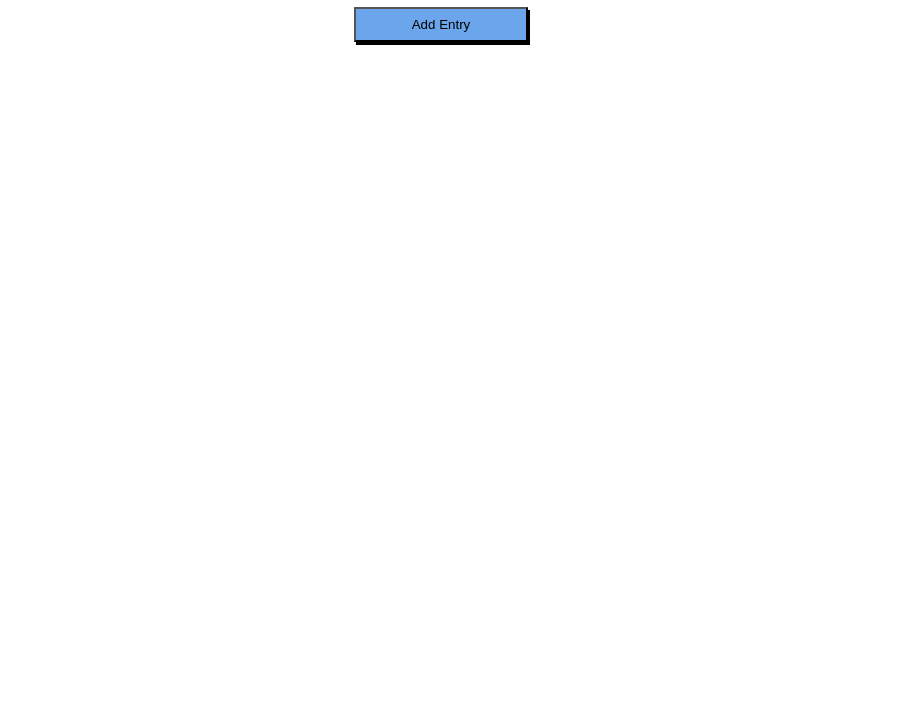
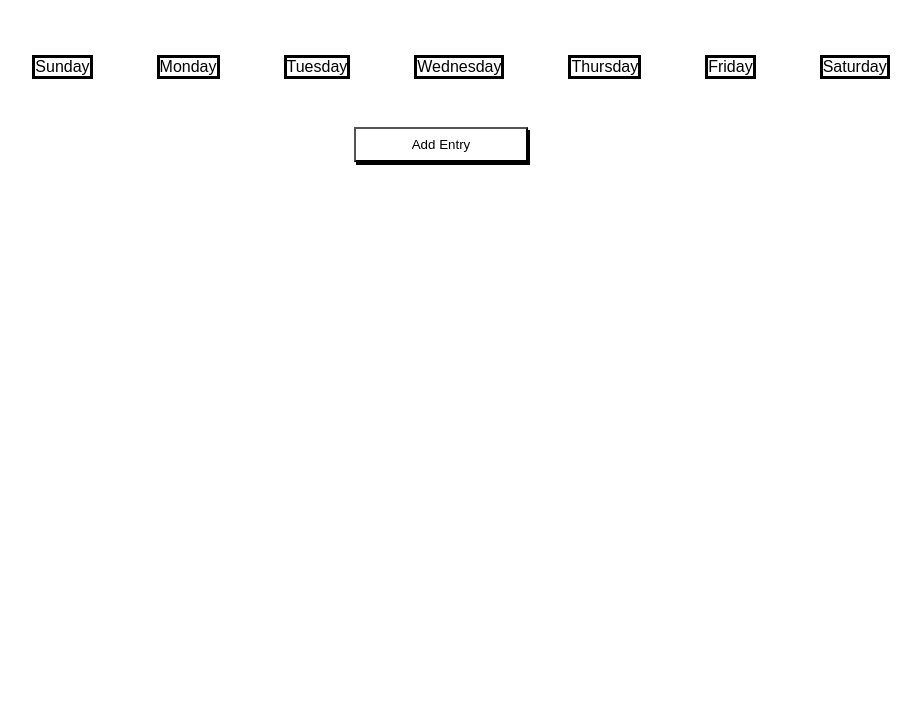
Before and after one commit to lauragracem/week-planner, a website: page index.html in a window 1280 px wide. Shown: the part 81-800 px from the top of the page, without its empty margins (199-1120 px from the left). Drawn offline with Linux system fonts and the light colour scheme.

Commit message:
added days

```diff
--- a/index.html
+++ b/index.html
@@ -12,6 +12,19 @@
     <div class="row">
       <div class="column-full">
         <h1>Weekly Planner</h1>
+      </div>
+    </div>
+    <div class="row">
+      <div class="column-full">
+        <ul>
+          <li class="sun">Sunday</li>
+          <li class="mon">Monday</li>
+          <li class="tues">Tuesday</li>
+          <li class="wed">Wednesday</li>
+          <li class="thurs">Thursday</li>
+          <li class="fri">Friday</li>
+          <li class="sat">Saturday</li>
+        </ul>
       </div>
     </div>
   </div>
--- a/styles.css
+++ b/styles.css
@@ -23,10 +23,15 @@
 }
 
 .entry-button {
-  background-color: rgb(107, 165, 236);
+  background-color: white;
   color: black;
   padding: 0.5rem 3.5rem;
   box-shadow: 2px 3px;
+}
+
+.entry-button:hover {
+  cursor: pointer;
+  background-color: lightblue;
 }
 
 .hidden {
@@ -61,10 +66,6 @@ h2 {
   text-align: center;
 }
 
-.column-full.pop-up {
-  border-style: solid;
-}
-
 .overlay.open {
   display: block;
   position: fixed;
@@ -90,4 +91,15 @@ h2 {
 .container.modal {
   background-color: white;
   margin-top: 10rem;
+  border-style: solid;
 }
+
+ul {
+  display: flex;
+  list-style: none;
+}
+
+li {
+  border-style: solid;
+  margin: 2rem;
+}
```
